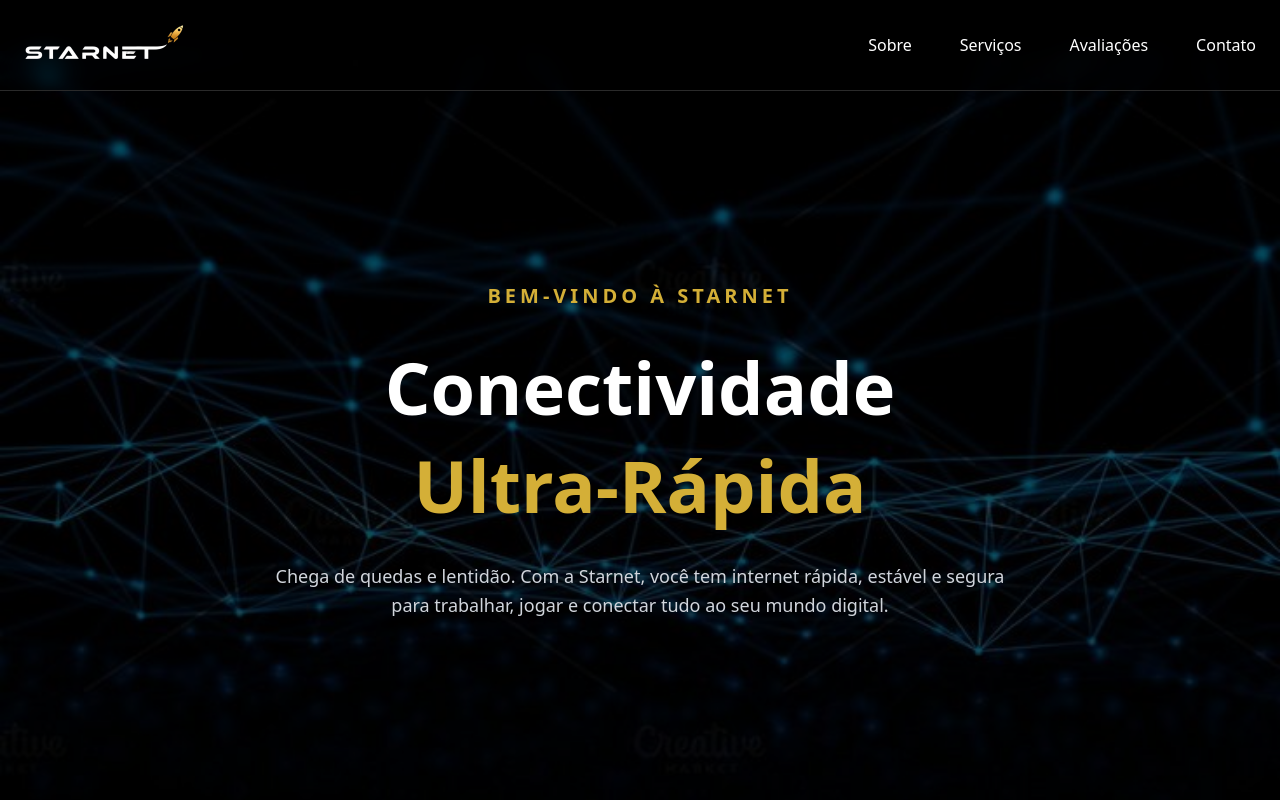
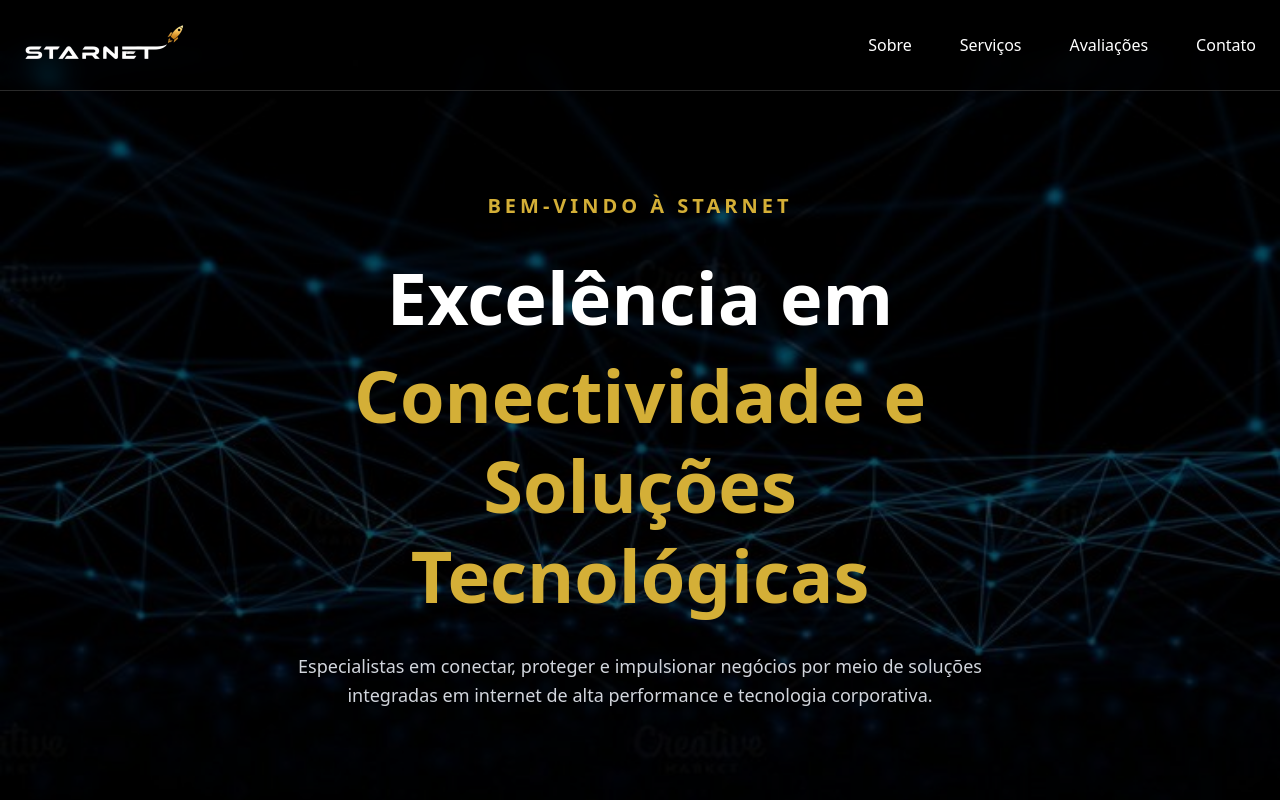
Before and after one commit to Raineriojr/starnet-landing-page, a React (Vite) app: page / in a window 1280 px wide. Shown: the top 800 px of the page. Built offline with nearby package versions, Linux system fonts and the light colour scheme.

Commit message:
refactor: update hero info

```diff
--- a/src/components/sections/Hero.tsx
+++ b/src/components/sections/Hero.tsx
@@ -20,17 +20,17 @@
 
         <div className="flex flex-col gap-2">
           <h1 className="text-5xl md:text-6xl lg:text-7xl font-bold leading-tight">
-            Conectividade
+            Excelência em
           </h1>
           <h1 className="text-5xl md:text-6xl lg:text-7xl font-bold leading-tight text-gold">
-            Ultra-Rápida
+            Conectividade e Soluções Tecnológicas
           </h1>
         </div>
 
         <p className="text-gray-300 text-lg leading-relaxed">
-          Chega de quedas e lentidão. Com a Starnet, você tem internet rápida,
-          estável e segura para trabalhar, jogar e conectar tudo ao seu mundo
-          digital.
+          Especialistas em conectar, proteger e impulsionar negócios por meio de
+          soluções integradas em internet de alta performance e tecnologia
+          corporativa.
         </p>
       </div>
     </section>
```
